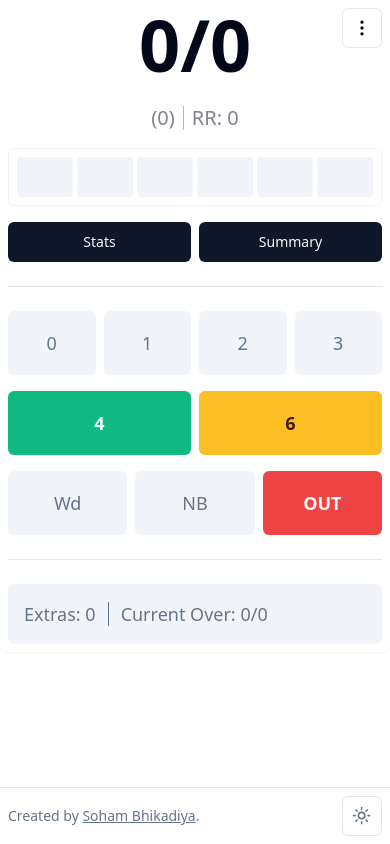
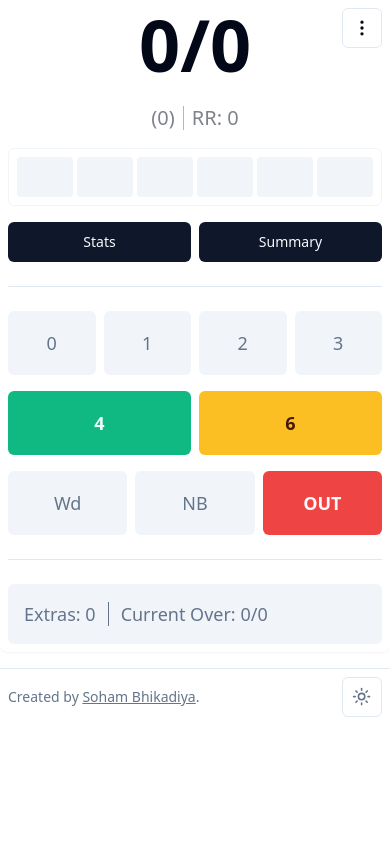
Before and after one commit to soham2k06/ballbyball, a Next.js app: page / in a window 390 px wide. Built offline with nearby package versions, Linux system fonts and the light colour scheme.

Commit message:
a minor footer responsiveness

```diff
--- a/components/Footer.tsx
+++ b/components/Footer.tsx
@@ -2,7 +2,7 @@ import DarkModeToggle from "./DarkModeToggle";
 
 function Footer() {
   return (
-    <div className="text-muted-foreground border-t mt-4 text-sm p-2 fixed w-full bottom-0">
+    <div className="text-muted-foreground border-t mt-4 text-sm p-2 md:fixed w-full md:bottom-0">
       <div className="max-w-7xl mx-auto flex justify-between w-full items-center">
         <p>
           Created by{" "}
```
